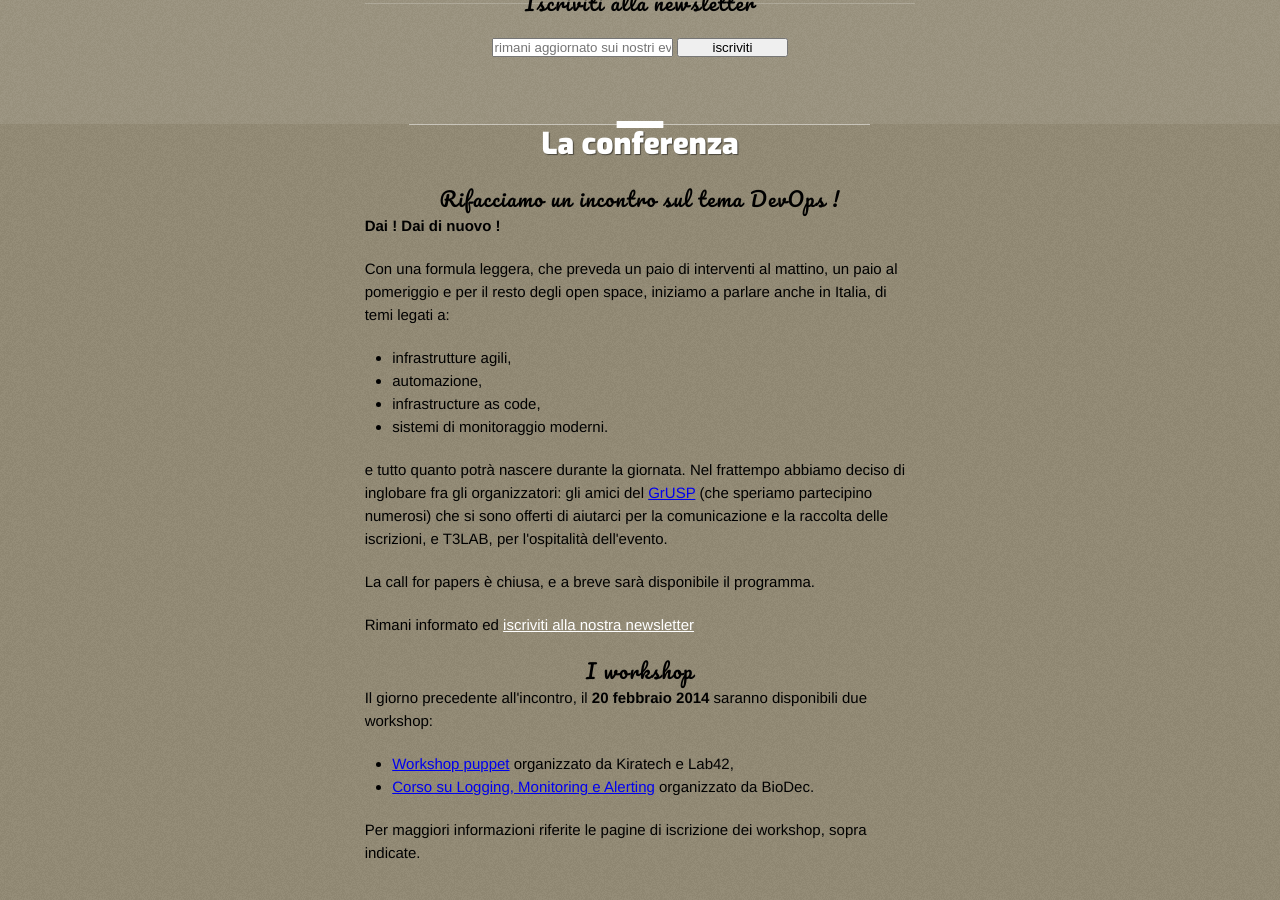
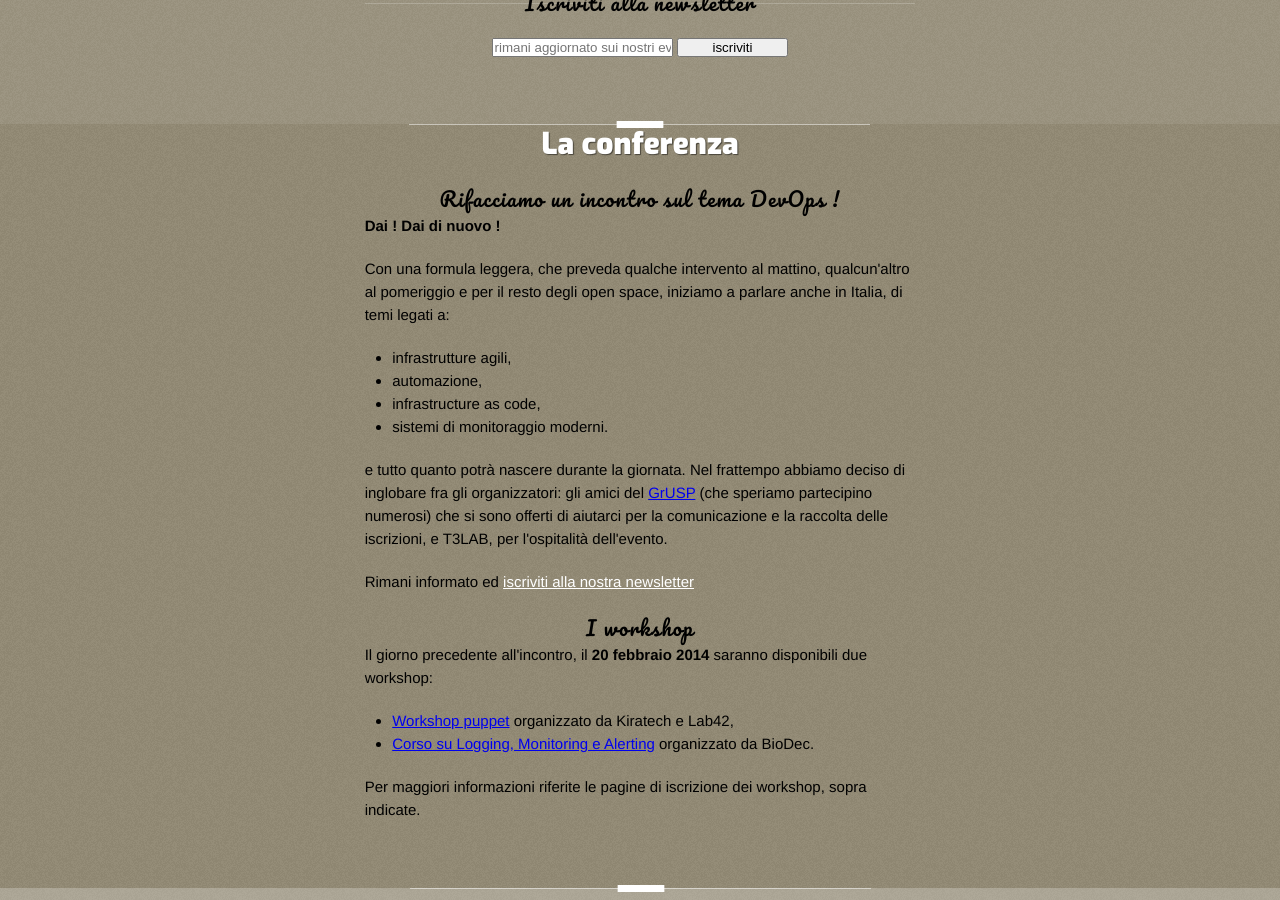
Before and after one commit to GrUSP/devops-day-2014, a Jekyll site: the page built from index.html, in a window 1280 px wide and 900 px high, scrolled down 763 px. Built offline with Jekyll 4.4.1, drawn with Linux system fonts in a browser that asks for light colours; Markdown is read by kramdown in place of the engine named in the settings; comment, search, counter and statistics services are not loaded.

Commit message:
Corretta la sezione: il programma è presente.

```diff
--- a/_includes/section-contents.html
+++ b/_includes/section-contents.html
@@ -9,8 +9,8 @@
 
     <p><strong>Dai ! Dai di nuovo !</strong></p>
 
-    <p>Con una formula leggera, che preveda un paio di interventi al mattino,
-    un paio al pomeriggio e per il resto degli open space, iniziamo a
+    <p>Con una formula leggera, che preveda qualche intervento al mattino,
+    qualcun'altro al pomeriggio e per il resto degli open space, iniziamo a
     parlare anche in Italia, di temi legati a:
     <ul>
     <li>infrastrutture agili,</li>
@@ -24,9 +24,6 @@
     numerosi) che si sono offerti di aiutarci per la comunicazione e la
     raccolta delle iscrizioni, e T3LAB, per l'ospitalità
     dell'evento.</p>
-
-    <p>La <em>call for papers</em> è chiusa, e a breve sarà disponibile il
-    programma.</p>
 
     <p>Rimani informato ed <a href="http://eepurl.com/rCZZT"
     target="_blank">iscriviti alla nostra newsletter</a></p>
```
